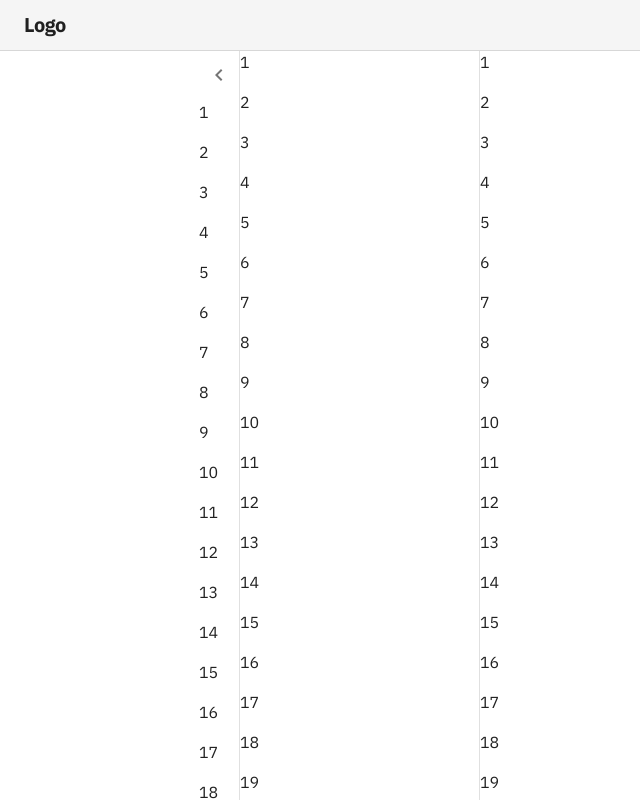
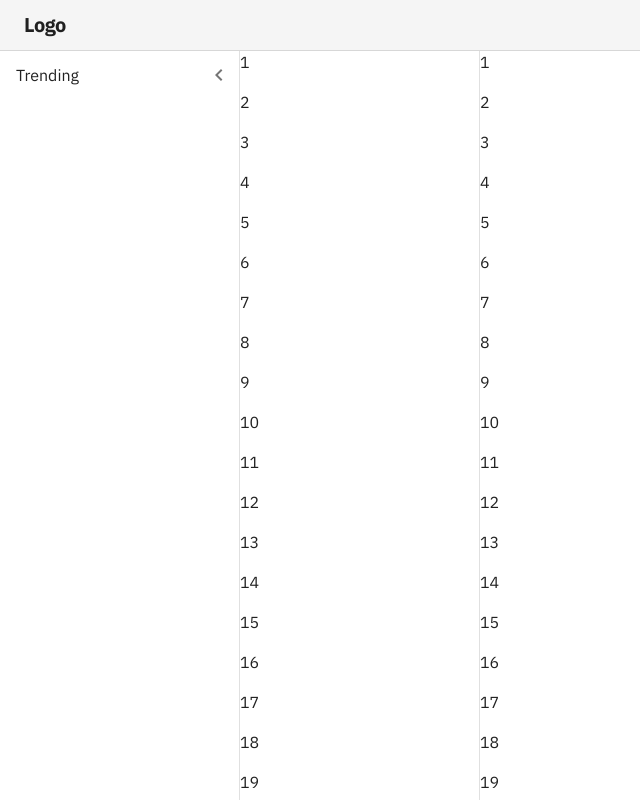
Before and after one commit to Mrochkov/Communicator, a React (Vite) app in the folder FrontendCommunicator/: page / in a window 1280 px wide. Shown: the whole page, without its empty margins (0-640 px from the left). Built offline with nearby package versions, Linux system fonts and the light colour scheme.

Commit message:
Trending Channels component add and using it as child component in Draw

```diff
--- a/FrontendCommunicator/src/axios/jwtinterceptor.ts
+++ b/FrontendCommunicator/src/axios/jwtinterceptor.ts
@@ -1,4 +1,4 @@
-import axios, {Axios, AxiosInstance} from 'axios';
+import axios, {AxiosInstance} from 'axios';
 import { useNavigate } from "react-router-dom";
 import { BASE_URL } from "../config.ts";
 
--- /dev/null
+++ b/FrontendCommunicator/src/components/Draw/TrendingChannels.tsx
@@ -0,0 +1,23 @@
+import { List, ListItem, ListItemButton, ListItemIcon, ListItemText, Box, Typography } from "@mui/material";
+import useCRUD from "../../hooks/useCRUD.ts";
+import React, { useEffect } from "react";
+import ListItemAvatar from "@mui/material/ListItemAvatar";
+import Avatar from "@mui/material/Avatar";
+import { MEDIA_URL } from "../../config.ts";
+import { Link } from "react-router-dom";
+
+
+type Props = {
+    open: boolean;
+};
+const TrendingChannels: React.FC<Props> = ({open}) => {
+
+    return<>
+        <Box sx={{ height: 50, p: 2, display: "flex", alignItems: "center", flex: "1 1 100%"}}>
+            <Typography sx={{display: open ? "block" : "none"}}>
+                Trending
+            </Typography>
+        </Box>
+    </>;
+};
+export default TrendingChannels;
--- a/FrontendCommunicator/src/pages/Homepage.tsx
+++ b/FrontendCommunicator/src/pages/Homepage.tsx
@@ -3,13 +3,16 @@ import Navbar from "./templates/Navbar.tsx";
 import Draw from "./templates/Draw.tsx";
 import SecondDraw from "./templates/SecondDraw.tsx";
 import Main from "./templates/Main.tsx";
+import TrendingChannels from "../components/Draw/TrendingChannels.tsx";
 
 const Homepage = () => {
     return (
         <Box sx={{ display: "flex" }}>
             <CssBaseline/>
             <Navbar/>
-            <Draw></Draw>
+            <Draw>
+                <TrendingChannels/>
+            </Draw>
             <SecondDraw/>
             <Main/>
         </Box>
--- a/FrontendCommunicator/src/pages/templates/Draw.tsx
+++ b/FrontendCommunicator/src/pages/templates/Draw.tsx
@@ -1,13 +1,24 @@
-import {Box, Typography, useMediaQuery, styled} from "@mui/material";
-import {useEffect, useState} from "react";
+import {Box, useMediaQuery, styled} from "@mui/material";
+import React, {ReactNode, useEffect, useState} from "react";
 import {useTheme} from "@mui/material/styles";
 import DrawToggle from "../../components/Draw/DrawToggle.tsx";
 import MuiDrawer from "@mui/material/Drawer";
 
-const Draw = () => {
+type Props = {
+    children: ReactNode;
+};
+
+type ChildProps = {
+    open: boolean;
+};
+
+type ChildElement = React.ReactElement<ChildProps>;
+
+const Draw: React.FC<Props> = ({children}) => {
     const theme = useTheme();
     const below600 = useMediaQuery("(max-width: 599px)")
     const [open, setOpen] = useState(!below600);
+
 
     const openedMixin = () => ({
         transition: theme.transitions.create("width", {
@@ -67,10 +78,12 @@ const Draw = () => {
                     open={open}
                     handleDrawClose={handleDrawClose}
                     handleDrawOpen={handleDrawOpen} />
-                {[...Array(100)].map((_, i) => (
-                <Typography key={i} paragraph>{i + 1}</Typography>
-                ))}
+
             </Box>
+            {React.Children.map(children, (child) => {
+                    return React.isValidElement(child)
+                    ? React.cloneElement(child as ChildElement, {open}) : child;
+                })}
         </Box>
     </Drawer>
     );
--- a/FrontendCommunicator/src/pages/templates/Main.tsx
+++ b/FrontendCommunicator/src/pages/templates/Main.tsx
@@ -1,6 +1,6 @@
 import {Box, Typography} from "@mui/material";
 import { useTheme } from "@mui/material/styles";
-import theme from "../../theme/theme.tsx";
+
 const Main = () => {
     const theme = useTheme();
 
```
